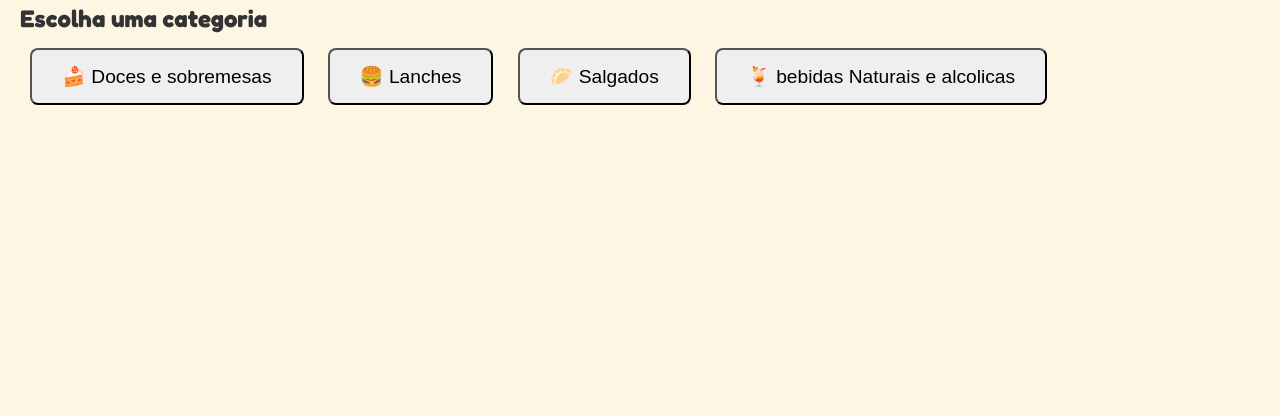
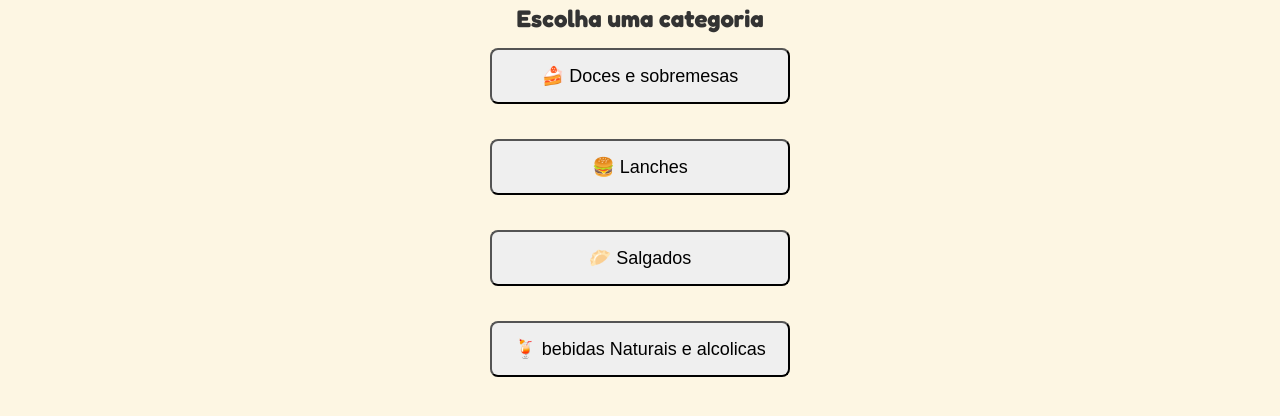
Before and after one commit to Matheus00017/Projetos, a PHP site: page /Receitas.html in a window 1280 px wide. Shown: the part 108-524 px from the top of the page. Run offline with PHP 8.4, Linux system fonts and the light colour scheme.

Commit message:
30-09_incompleto

```diff
--- a/projéto_numero_1°/Receitas.html
+++ b/projéto_numero_1°/Receitas.html
@@ -13,19 +13,19 @@
      <link rel="stylesheet" href="style/style.css">
 </head>
 <body>
-    <div>
+    <div class="area">
         <h2>Escolha uma categoria</h2>
 
         <div class="catalogo-receitas">
 
-            <a href="sobremesa.html"><input type="button" name="categoria" id="doces" value="&#x1F370 Doces e sobremesas"></a>
+            <a href="sobremesa.html"><input type="button" class="categoria" id="doces" value="&#x1F370 Doces e sobremesas"></a>
 
-        <a href="lanches.html"><input type="button" name="categoria" id="lanches" value="&#x1F354 Lanches"></a>
+            <a href="lanches.html"><input type="button" class="categoria" id="lanches" value="&#x1F354 Lanches"></a>
 
-        <a href="Salgados.html"><input type="button" name="categoria" id="Salgados" value="&#x1F95F Salgados"></a>
+            <a href="Salgados.html"><input type="button" class="categoria" id="Salgados" value="&#x1F95F Salgados"></a>
 
-        <a href="Bebidas.html"><input type="button" name="categoria" id="Bebidas" value="&#x1F379 bebidas Naturais e alcolicas"></a>
-
+            <a href="Bebidas.html"><input type="button" class="categoria" id="Bebidas" value="&#x1F379 bebidas Naturais e alcolicas"></a>
+        </div>
     </div>
 </body>
 </html>
--- a/projéto_numero_1°/style/style.css
+++ b/projéto_numero_1°/style/style.css
@@ -105,8 +105,11 @@ input {
     margin: 10px;
 }
 
-
-
+section,
+a,
+input[type="button"]{
+    text-align: center;
+}
 
 .area {
     text-align: center;
@@ -115,6 +118,24 @@ input {
 }
 
 .diminuir {
-    width: 500px;
+    width: auto;
     padding: 10px 15px;
 }
+
+.login-form {
+    text-align: center;
+}
+
+.catalogo-receitas {
+    display: flex;
+    flex-direction: column;
+    align-items: center;
+    gap: 15px;
+}
+
+.categoria {
+    width: 300px;
+    padding: 15px;
+    font-size: 18px;
+    cursor: pointer;
+}
```
Also changed, not shown: projéto_numero_1°/login.html (+7 -4 lines).
